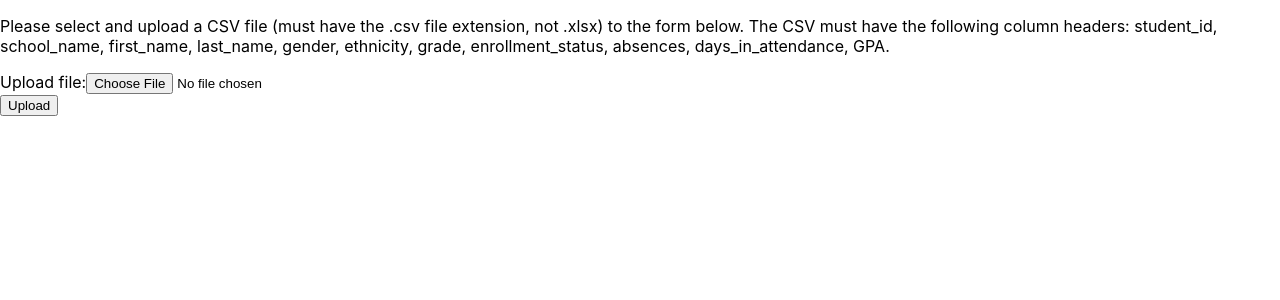
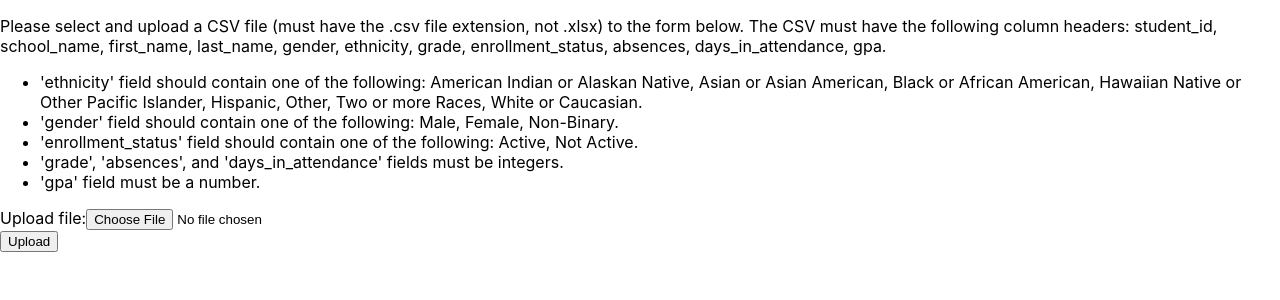
Before and after one commit to BachToTheFuture/InvestEDPipeline, a React (Create React App) app in the folder InvestEDFrontend/: page / in a window 1280 px wide. Shown: the top 300 px of the page. Built offline with nearby package versions, Linux system fonts and the light colour scheme.

Commit message:
added field constraints to upload form

```diff
--- a/InvestEDFrontend/src/components/UploadForm.js
+++ b/InvestEDFrontend/src/components/UploadForm.js
@@ -61,8 +61,27 @@ class UploadForm extends Component {
           Please select and upload a CSV file (must have the .csv file extension, not .xlsx) to
           the form below. The CSV must have the following column headers: student_id, school_name,
           first_name, last_name, gender, ethnicity, grade, enrollment_status, absences,
-          days_in_attendance, GPA.
+          days_in_attendance, gpa.
         </p>
+        <ul>
+          <li>
+            'ethnicity' field should contain one of the following: American Indian or Alaskan Native,
+            Asian or Asian American, Black or African American, Hawaiian Native or Other Pacific Islander,
+            Hispanic, Other, Two or more Races, White or Caucasian.
+          </li>
+          <li>
+            'gender' field should contain one of the following: Male, Female, Non-Binary.
+          </li>
+          <li>
+            'enrollment_status' field should contain one of the following: Active, Not Active.
+          </li>
+          <li>
+            'grade', 'absences', and 'days_in_attendance' fields must be integers.
+          </li>
+          <li>
+            'gpa' field must be a number.
+          </li>
+        </ul>
         <form onSubmit={this.handleSubmit} ref={this.form}>
           <label>Upload file:
             <input ref={this.fileInput} type="file" accept=".csv"/>
```
